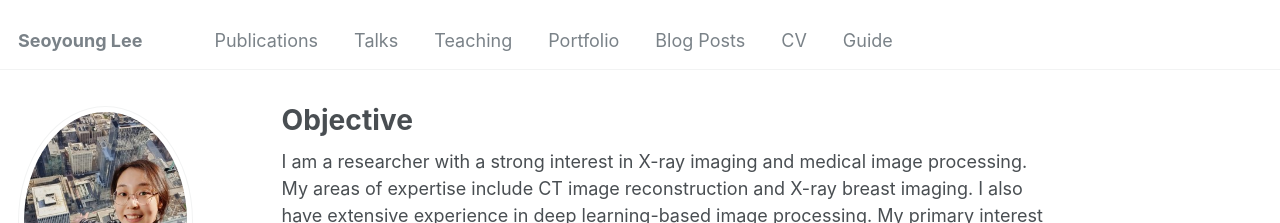
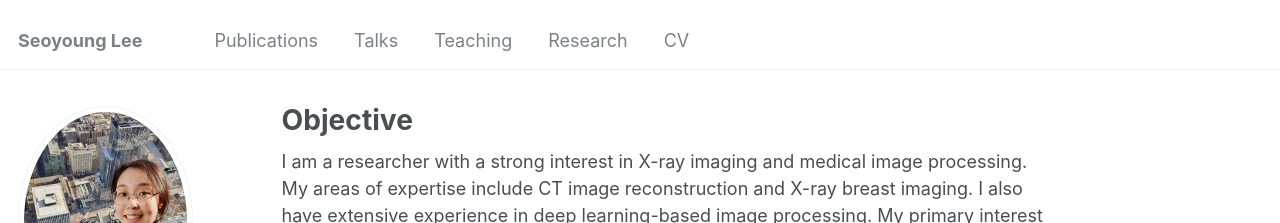
Before and after one commit to ether0/ether0.github.io, a Jekyll site: the page built from _pages/about.md, in a window 1280 px wide. Shown: the top 223 px of the page. Built offline with Jekyll 4.4.1, drawn with Linux system fonts in a browser that asks for light colours; some web fonts are replaced.

Commit message:
Update navigation.yml

```diff
--- a/_data/navigation.yml
+++ b/_data/navigation.yml
@@ -14,14 +14,8 @@ main:
   - title: "Teaching"
     url: /teaching/
 
-  - title: "Portfolio"
+  - title: "Research"
     url: /portfolio/
-
-  - title: "Blog Posts"
-    url: /year-archive/
 
   - title: "CV"
     url: /cv/
-
-  - title: "Guide"
-    url: /markdown/
```
